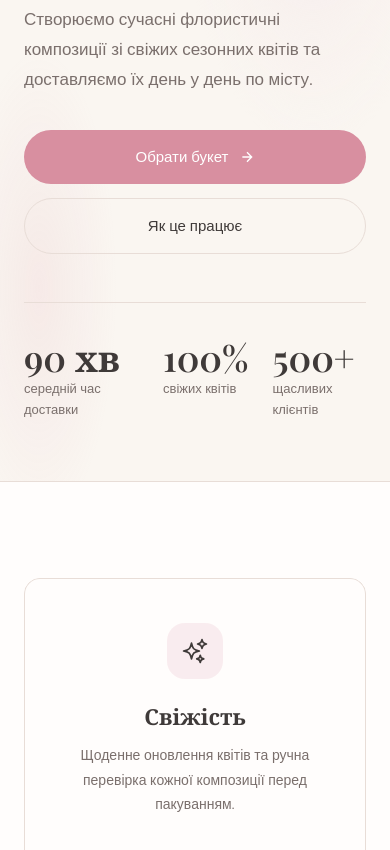
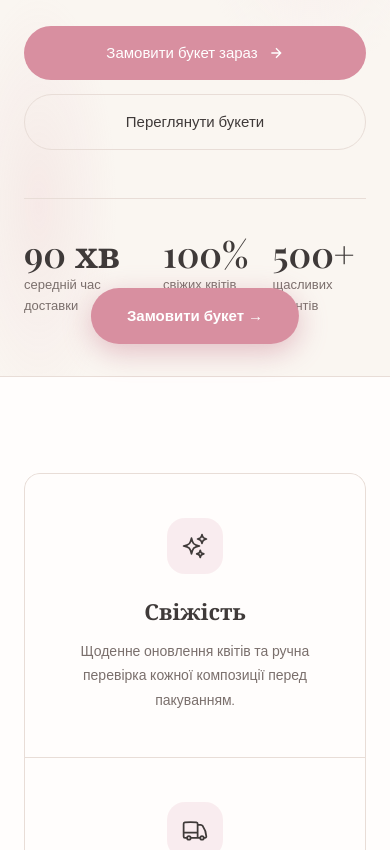
Before and after one commit to saddope/KVITI-Osnovi-WEB-design, a plain HTML site: page index.html in a window 390 px wide. Shown: the part 480-1330 px from the top of the page. Drawn offline with nearby package versions, Linux system fonts and the light colour scheme; a web font is replaced by a local one.

Commit message:
Add sticky mobile CTA and update footer note

```diff
--- a/index.html
+++ b/index.html
@@ -871,6 +871,34 @@
     .footer-logo span { color: var(--accent); }
     .footer-copy { font-size: 13px; }
 
+    /* ─── STICKY MOBILE CTA ─────────────────────────── */
+    .sticky-cta {
+      display: none;
+      position: fixed;
+      bottom: 20px;
+      left: 50%;
+      transform: translateX(-50%);
+      z-index: 99;
+      background: var(--accent);
+      color: #fff;
+      font-family: var(--font-body);
+      font-size: 15px;
+      font-weight: 600;
+      padding: 16px 36px;
+      border-radius: 50px;
+      box-shadow: 0 8px 28px rgba(200,122,141,.45);
+      transition: opacity .3s, transform .3s;
+      white-space: nowrap;
+    }
+    .sticky-cta.hidden {
+      opacity: 0;
+      pointer-events: none;
+      transform: translateX(-50%) translateY(12px);
+    }
+    @media (max-width: 968px) {
+      .sticky-cta { display: block; }
+    }
+
     /* ─── MOBILE NAV ──────────────────────────────────────── */
     .mobile-menu {
       display: none;
@@ -952,6 +980,9 @@
 </head>
 <body>
 
+  <!-- Sticky Mobile CTA -->
+  <a href="#contact" class="sticky-cta" id="stickyCta">Замовити букет →</a>
+
   <!-- ─── NAV ─── -->
   <nav class="nav" id="nav">
     <div class="nav-inner">
@@ -988,17 +1019,17 @@
       <div class="hero-content">
         <div class="hero-eyebrow reveal">Студія флористики та доставки</div>
         <h1 class="hero-title reveal reveal-delay-1" id="main-heading">
-          Авторські букети,<br>що <em>дарують емоції</em><br>з першого погляду
+          Свіжий букет<br>з доставкою за <em>90 хвилин</em><br>
         </h1>
         <p class="hero-subtitle reveal reveal-delay-2">
-          Створюємо сучасні флористичні композиції зі свіжих сезонних квітів та доставляємо їх день у день по місту.
+          Авторські флористичні композиції зі свіжих сезонних квітів. Збираємо, фотографуємо та доставляємо того ж дня — по всьому місту.
         </p>
         <div class="hero-actions reveal reveal-delay-3">
-          <a href="#bouquets" class="btn btn-primary">
-            Обрати букет
+          <a href="#contact" class="btn btn-primary">
+            Замовити букет зараз
             <svg width="16" height="16" fill="none" stroke="currentColor" stroke-width="2" viewBox="0 0 24 24"><path d="M5 12h14M12 5l7 7-7 7"/></svg>
           </a>
-          <a href="#how" class="btn btn-outline">Як це працює</a>
+          <a href="#bouquets" class="btn btn-outline">Переглянути букети</a>
         </div>
         <div class="hero-stats reveal">
           <div>
@@ -1316,8 +1347,12 @@
 
         <div class="cta-form reveal reveal-delay-1">
           <div class="form-body" id="formBody">
+            <div style="display:flex;align-items:center;gap:10px;background:rgba(216,143,160,.08);border:1px solid rgba(216,143,160,.2);border-radius:10px;padding:12px 16px;margin-bottom:24px;">
+              <span style="font-size:20px;">🌸</span>
+              <span style="font-size:13px;color:var(--muted);">Вже <strong style="color:var(--text);">500+ замовлень</strong> — менеджер відповідає за 10 хвилин</span>
+            </div>
             <div class="form-title">Залишити заявку</div>
-            <div class="form-subtitle">Заповніть форму — це займе менше хвилини</div>
+            <div class="form-subtitle">Лише 2 поля — і ми зв'яжемось самі</div>
             <div class="form-group">
               <label class="form-label" for="name">Ваше ім'я</label>
               <input class="form-input" type="text" id="name" placeholder="Наприклад, Олена" required />
@@ -1326,8 +1361,9 @@
               <label class="form-label" for="phone">Номер телефону</label>
               <input class="form-input" type="tel" id="phone" placeholder="+380 (__) ___ __ __" required />
             </div>
+            <div id="extraFields" style="display:none;">
               <div class="form-group">
-              <label class="form-label" for="occasion">Привід</label>
+                <label class="form-label" for="occasion">Привід (необов'язково)</label>
                 <select class="form-select" id="occasion">
                   <option value="">Оберіть привід</option>
                   <option>День народження</option>
@@ -1338,16 +1374,17 @@
                 </select>
               </div>
               <div class="form-group">
-              <label class="form-label" for="time">Бажаний час доставки</label>
+                <label class="form-label" for="time">Бажаний час доставки (необов'язково)</label>
                 <input class="form-input" type="text" id="time" placeholder="Наприклад, сьогодні о 15:00" />
               </div>
+            </div>
+            <button type="button" id="toggleExtra" onclick="var ef=document.getElementById('extraFields');ef.style.display=ef.style.display==='none'?'block':'none';this.textContent=ef.style.display==='block'?'▴ Приховати деталі':'▾ Додати деталі замовлення';" style="background:none;border:none;color:var(--accent-dk);font-size:13px;cursor:pointer;margin-bottom:12px;padding:0;font-family:var(--font-body);">▾ Додати деталі замовлення</button>
             <button class="form-submit" id="formSubmit" type="button">
               Залишити заявку
               <svg width="16" height="16" fill="none" stroke="currentColor" stroke-width="2" viewBox="0 0 24 24"><path d="M5 12h14M12 5l7 7-7 7"/></svg>
             </button>
             <div class="form-note">Натискаючи кнопку, ви погоджуєтесь з умовами обробки даних</div>
           </div>
-
           <div class="form-success" id="formSuccess">
             <div class="success-icon">🌸</div>
             <div class="success-title">Дякуємо за заявку!</div>
@@ -1363,11 +1400,21 @@
     <div class="footer-inner">
       <div class="footer-logo">K<span>V</span>ITY</div>
       <div class="footer-copy">© 2025 KVITY · Студія флористики та доставки</div>
-      <div class="footer-copy">Зроблено для Лабораторної роботи №5</div>
+      <div class="footer-copy">Зроблено для Лабораторної роботи №7</div>
     </div>
   </footer>
 
   <script>
+    // ─── Sticky mobile CTA ──────────────────────
+    const stickyCta = document.getElementById('stickyCta');
+    const contactSection = document.getElementById('contact');
+    if (stickyCta && contactSection) {
+      window.addEventListener('scroll', () => {
+        const rect = contactSection.getBoundingClientRect();
+        stickyCta.classList.toggle('hidden', rect.top < window.innerHeight);
+      });
+    }
+
     // ─── Nav scroll ─────────────────────────────
     const nav = document.getElementById('nav');
     window.addEventListener('scroll', () => {
```
Lines whose indentation alone changed are shown as unchanged.
